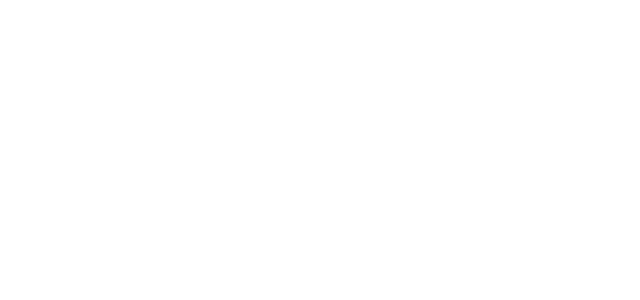
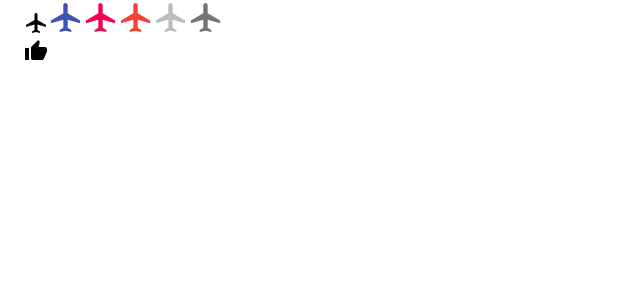
Before and after one commit to akifsonmez/react-material-ui-exercises, a React (Create React App) app: page /IconExamples in a window 1280 px wide. Shown: the top 300 px of the page, without its empty margins (0-640 px from the left). Built offline with nearby package versions, Linux system fonts and the light colour scheme.

Commit message:
icon examples and create note components added

```diff
--- a/package.json
+++ b/package.json
@@ -4,6 +4,7 @@
   "private": true,
   "dependencies": {
     "@material-ui/core": "^4.12.3",
+    "@material-ui/icons": "^4.11.2",
     "@testing-library/jest-dom": "^5.11.9",
     "@testing-library/react": "^11.2.5",
     "@testing-library/user-event": "^12.7.1",
--- a/src/App.js
+++ b/src/App.js
@@ -1,6 +1,8 @@
 import { BrowserRouter as Router, Switch, Route } from 'react-router-dom'
 import TypographyExamples from './examples/TypographyExamples';
 import ButtonExamples from './examples/ButtonExamples';
+import IconExamples from './examples/IconExamples';
+import Create from './pages/Create';
 
 function App() {
   return (
@@ -15,6 +17,16 @@ function App() {
           <ButtonExamples />
         </Route>
       </Switch>
+      <Switch>
+        <Route exact path="/IconExamples">
+          <IconExamples />
+        </Route>
+      </Switch>
+      <Switch>
+        <Route exact path="/create">
+          <Create />
+        </Route>
+      </Switch>
     </Router>
   );
 }
--- /dev/null
+++ b/src/examples/IconExamples.js
@@ -0,0 +1,32 @@
+import { Container } from "@material-ui/core";
+import React from "react"
+import AirplanemodeActiveSharpIcon from '@material-ui/icons/AirplanemodeActiveSharp';
+import ThumbUpIcon from '@material-ui/icons/ThumbUp';
+
+const IconExamples = () => {
+    return (
+        <Container>
+            <AirplanemodeActiveSharpIcon/>
+            <AirplanemodeActiveSharpIcon
+                color="primary"
+                fontSize = "large"/>
+            <AirplanemodeActiveSharpIcon
+                color="secondary"
+                fontSize = "large"/>
+            <AirplanemodeActiveSharpIcon
+                color="error"
+                fontSize = "large"/>
+            <AirplanemodeActiveSharpIcon
+                color="disabled"
+                fontSize = "large"/>
+            <AirplanemodeActiveSharpIcon
+                color="action"
+                fontSize = "large"/>
+                <br/>
+            <ThumbUpIcon/>
+
+        </Container>
+    );
+}
+
+export default IconExamples;
--- /dev/null
+++ b/src/pages/Create.js
@@ -0,0 +1,24 @@
+import { Container, Typography, Button } from '@material-ui/core';
+import React from 'react'
+import ArrowRightIcon from '@material-ui/icons/ArrowRight';
+
+const Create = () => {
+    return (
+        <Container>
+            <Typography
+                variant='h6'
+                color='textSecondary'
+                gutterBottom>
+            Create A New Node
+            </Typography>
+            <Button
+                color='secondary'
+                variant='contained'
+                endIcon={<ArrowRightIcon/>}>
+                Submit
+            </Button>
+        </Container>
+    );
+}
+
+export default Create;
```
Also changed, not shown: 1 other file (tests, documents, lock files or other folders).
